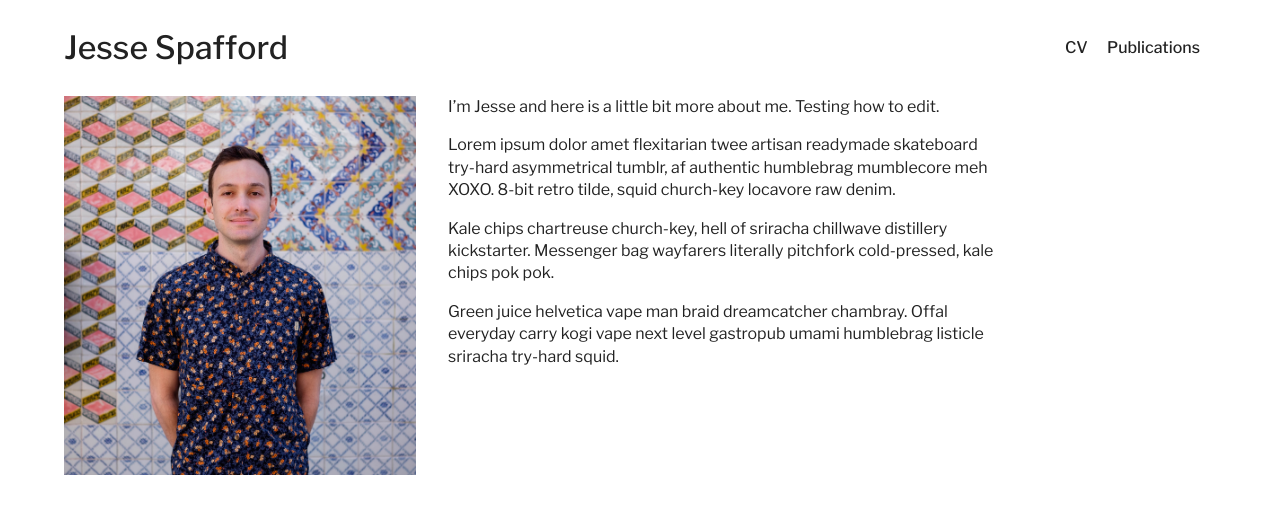
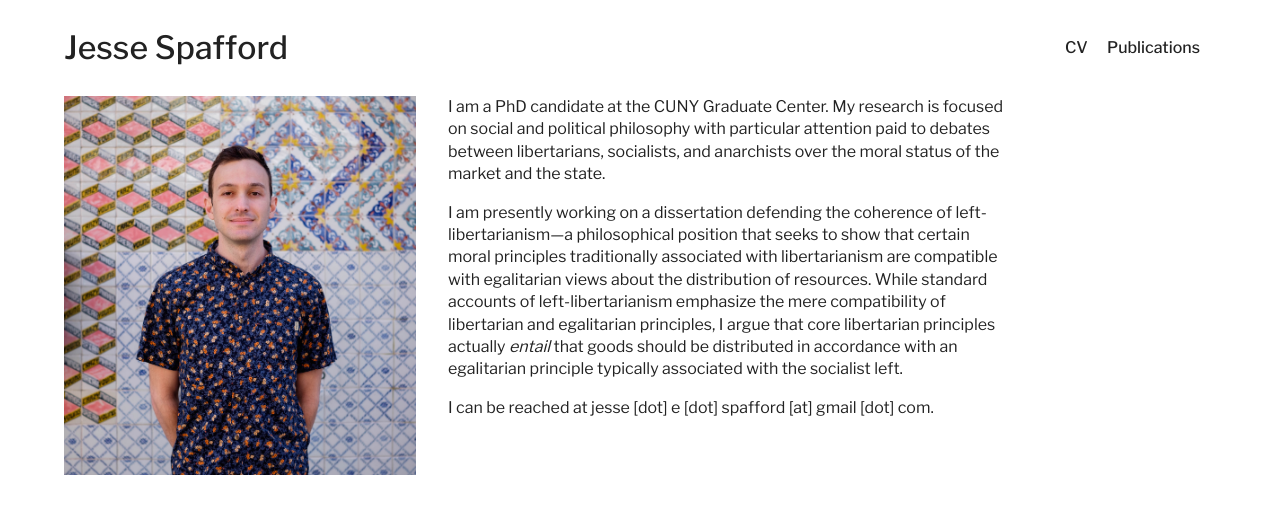
Before and after one commit to jesse-jared-collab/jesse-jared-collab.github.io, a Jekyll site: the page built from index.md, in a window 1280 px wide. Shown: the top 514 px of the page. Built offline with Jekyll 4.4.1, drawn with Linux system fonts in a browser that asks for light colours.

Commit message:
Update index.md

```diff
--- a/index.md
+++ b/index.md
@@ -3,10 +3,8 @@ layout: home
 image: /img/cropped.jpg
 ---
 
-I'm Jesse and here is a little bit more about me. Testing how to edit.
+I am a PhD candidate at the CUNY Graduate Center. My research is focused on social and political philosophy with particular attention paid to debates between libertarians, socialists, and anarchists over the moral status of the market and the state.
 
-Lorem ipsum dolor amet flexitarian twee artisan readymade skateboard try-hard asymmetrical tumblr, af authentic humblebrag mumblecore meh XOXO. 8-bit retro tilde, squid church-key locavore raw denim.
+I am presently working on a dissertation defending the coherence of left-libertarianism---a philosophical position that seeks to show that certain moral principles traditionally associated with libertarianism are compatible with egalitarian views about the distribution of resources. While standard accounts of left-libertarianism emphasize the mere compatibility of libertarian and egalitarian principles, I argue that core libertarian principles actually *entail* that goods should be distributed in accordance with an egalitarian principle typically associated with the socialist left.
 
-Kale chips chartreuse church-key, hell of sriracha chillwave distillery kickstarter. Messenger bag wayfarers literally pitchfork cold-pressed, kale chips pok pok.
-
-Green juice helvetica vape man braid dreamcatcher chambray. Offal everyday carry kogi vape next level gastropub umami humblebrag listicle sriracha try-hard squid.
+I can be reached at jesse [dot] e [dot] spafford [at] gmail [dot] com.
```
